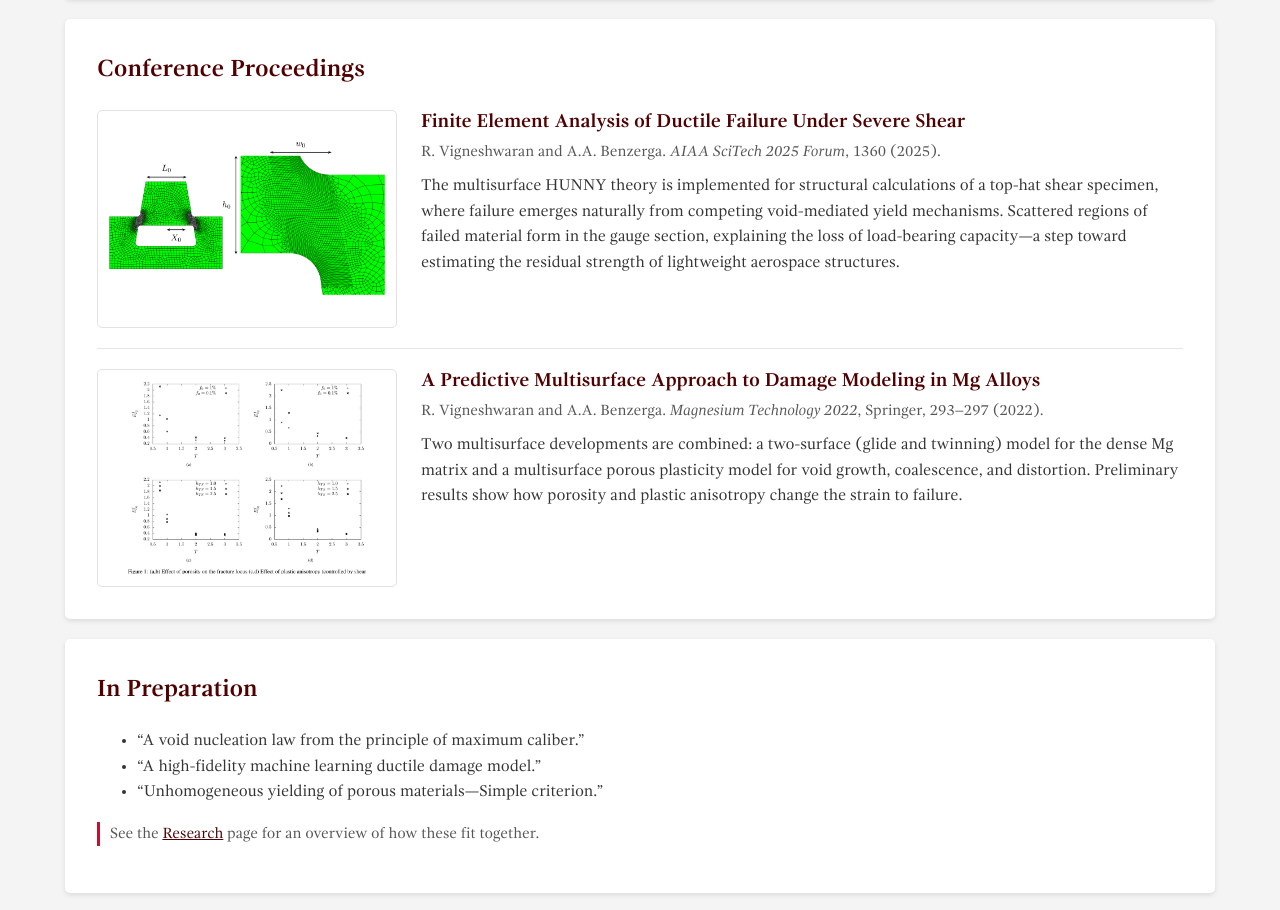
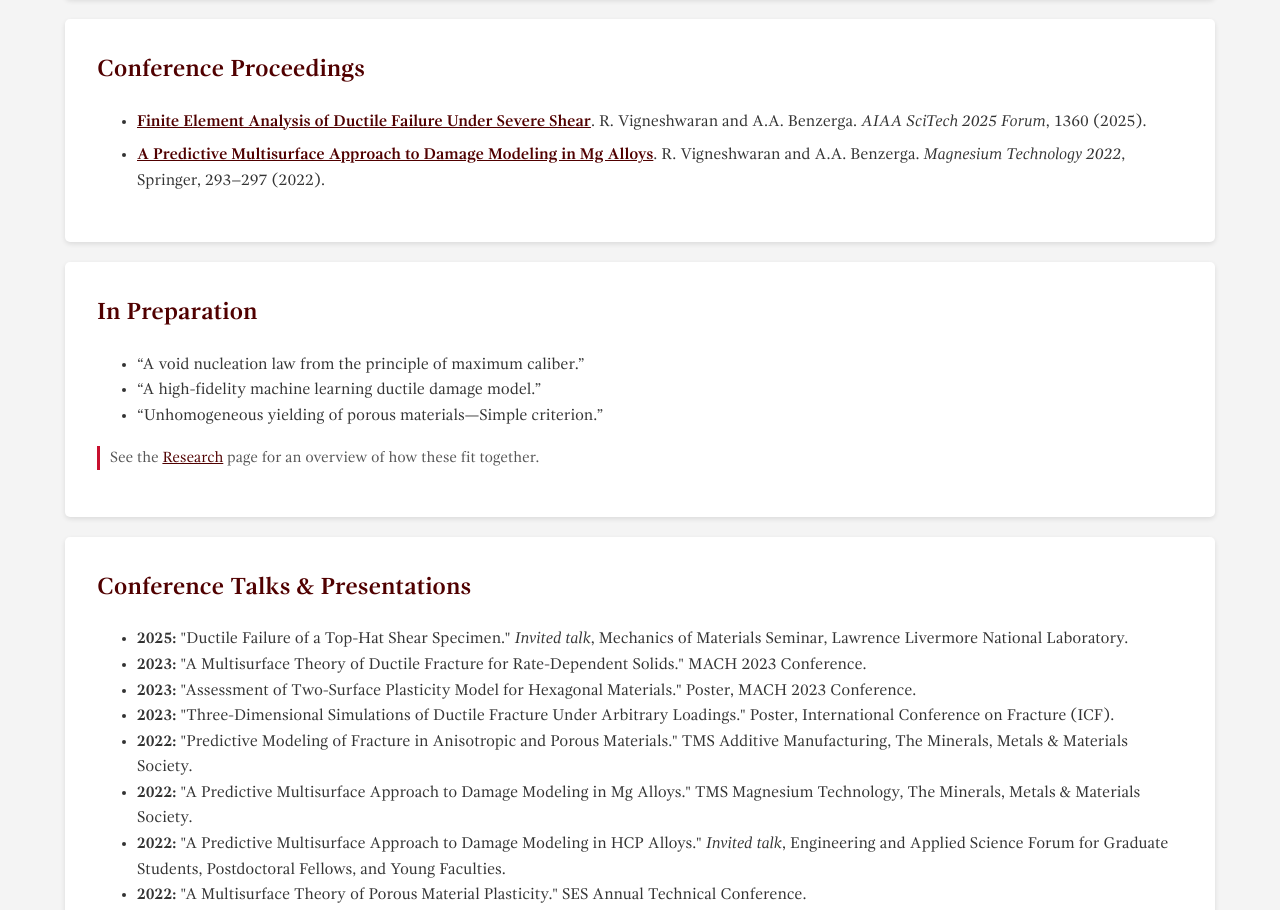
Before and after one commit to vigneshwaran-radhakrishnan/Webpage, a plain HTML site: page publications.html in a window 1280 px wide. Shown: the part 2252-3162 px from the top of the page. Drawn offline with Linux system fonts and the light colour scheme; files whose address does not match are found by name.

Commit message:
List conference proceedings as plain citations without figures or summaries
Co-Authored-By: Claude Opus 5.5 <noreply@anthropic.com>

```diff
--- a/publications.html
+++ b/publications.html
@@ -90,22 +90,10 @@
 
         <div class="card">
             <h2>Conference Proceedings</h2>
-            <article class="paper" id="aiaa2025-tophat">
-                <a class="paper-fig" href="research/aiaa2025-tophat.png" target="_blank" title="Open full-size figure"><img src="research/aiaa2025-tophat.png" alt="Top-hat specimen finite element mesh and gauge-section close-up" loading="lazy"></a>
-                <div class="paper-body">
-                    <h3><a href="https://doi.org/10.2514/6.2025-1360" target="_blank">Finite Element Analysis of Ductile Failure Under Severe Shear</a></h3>
-                    <p class="paper-cite">R. Vigneshwaran and A.A. Benzerga. <em>AIAA SciTech 2025 Forum</em>, 1360 (2025).</p>
-                    <p class="paper-summary">The multisurface HUNNY theory is implemented for structural calculations of a top-hat shear specimen, where failure emerges naturally from competing void-mediated yield mechanisms. Scattered regions of failed material form in the gauge section, explaining the loss of load-bearing capacity&mdash;a step toward estimating the residual strength of lightweight aerospace structures.</p>
-                </div>
-            </article>
-            <article class="paper" id="tms2022-mg-damage">
-                <a class="paper-fig" href="research/tms2022-mg-damage.png" target="_blank" title="Open full-size figure"><img src="research/tms2022-mg-damage.png" alt="Predicted ductility versus stress triaxiality for different anisotropy parameters" loading="lazy"></a>
-                <div class="paper-body">
-                    <h3><a href="https://doi.org/10.1007/978-3-030-92533-8_49" target="_blank">A Predictive Multisurface Approach to Damage Modeling in Mg Alloys</a></h3>
-                    <p class="paper-cite">R. Vigneshwaran and A.A. Benzerga. <em>Magnesium Technology 2022</em>, Springer, 293&ndash;297 (2022).</p>
-                    <p class="paper-summary">Two multisurface developments are combined: a two-surface (glide and twinning) model for the dense Mg matrix and a multisurface porous plasticity model for void growth, coalescence, and distortion. Preliminary results show how porosity and plastic anisotropy change the strain to failure.</p>
-                </div>
-            </article>
+            <ul class="conf-list">
+                <li><a href="https://doi.org/10.2514/6.2025-1360" target="_blank">Finite Element Analysis of Ductile Failure Under Severe Shear</a>. R. Vigneshwaran and A.A. Benzerga. <em>AIAA SciTech 2025 Forum</em>, 1360 (2025).</li>
+                <li><a href="https://doi.org/10.1007/978-3-030-92533-8_49" target="_blank">A Predictive Multisurface Approach to Damage Modeling in Mg Alloys</a>. R. Vigneshwaran and A.A. Benzerga. <em>Magnesium Technology 2022</em>, Springer, 293&ndash;297 (2022).</li>
+            </ul>
         </div>
 
         <div class="card">
--- a/style.css
+++ b/style.css
@@ -401,3 +401,6 @@ footer p { margin: 4px 0; }
     .bio-contact { min-width: 0; }
     .site-header h1 { font-size: 1.8rem; }
 }
+
+.conf-list li { margin-bottom: 8px; }
+.conf-list a { font-weight: bold; }
```
Also changed, not shown: research/aiaa2025-tophat.png (deleted), research/tms2022-mg-damage.png (deleted).
